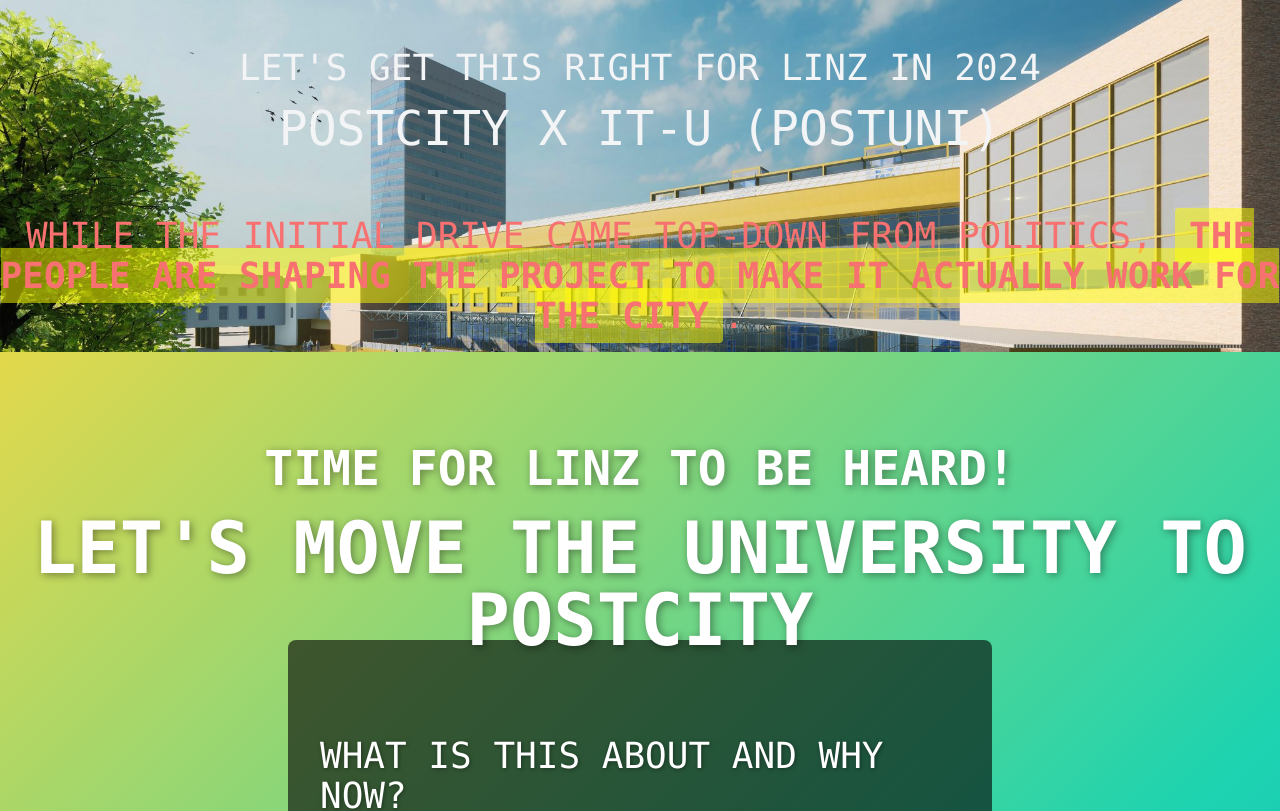
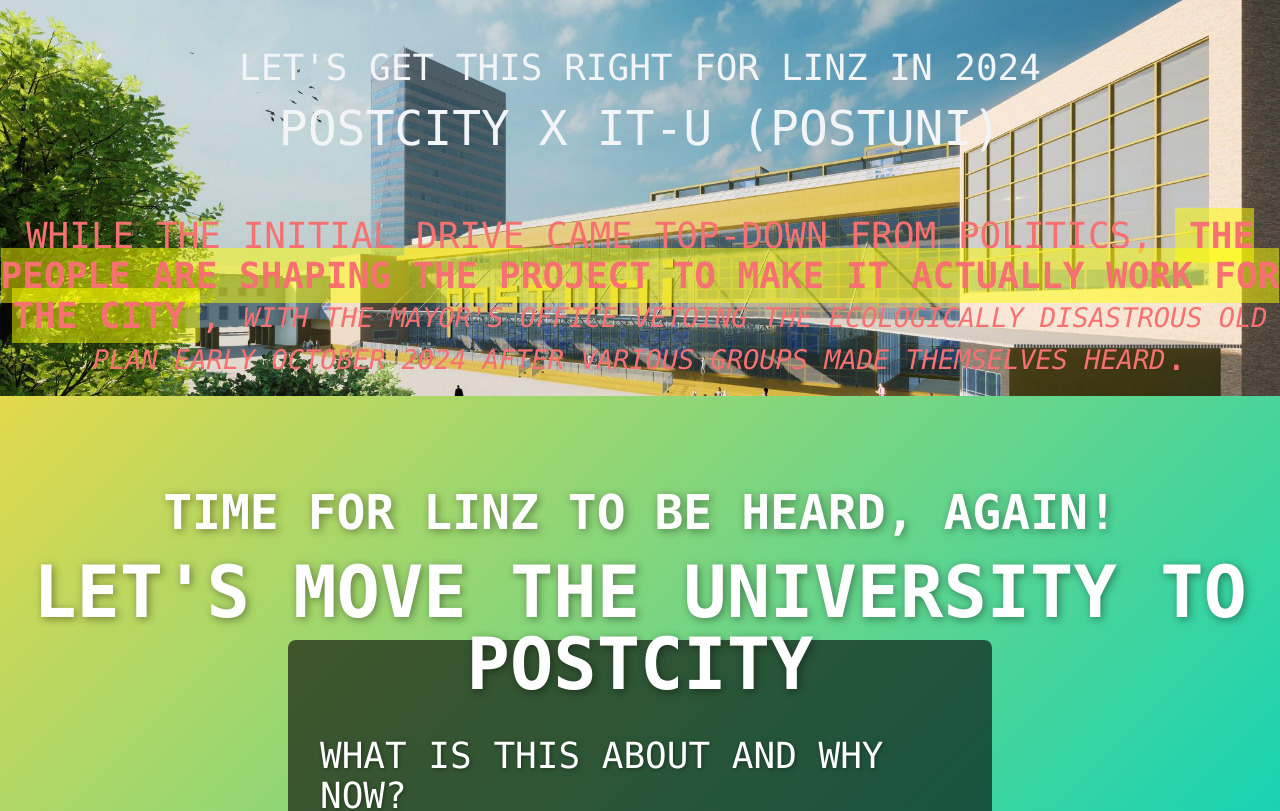
Before and after one commit to heseltime/postuni, a Nuxt app: page / in a window 1280 px wide. Shown: the top 811 px of the page. Built offline with nearby package versions, Linux system fonts and the light colour scheme.

Commit message:
Prep KHJ Involvement Text

```diff
--- a/layouts/default.vue
+++ b/layouts/default.vue
@@ -8,14 +8,15 @@
 
       <h3 class="text-4xl uppercase mb-4 font-mono text-red-400 pt-12">
         While the initial drive came top-down from politics,
-        <b class="highlight-background">the people are shaping the project to make it actually work for the city</b>.
+        <b class="highlight-background">the people are shaping the project to make it actually work for the city</b>,
+        <i class="smaller-text">with the mayor's office vetoing the ecologically disastrous old plan early October 2024 after various groups made themselves heard</i>.
       </h3>
 
 
       <div class="bg-gray-500 text-gray-100 text-center">
         <div class="w-full background-banner flashy-banner-text">
 
-          <h3 class="text-4xl uppercase mb-4 font-mono pt-12">Time for Linz to be Heard!</h3>
+          <h3 class="text-4xl uppercase mb-4 font-mono pt-12">Time for Linz to be Heard, Again!</h3>
 
           <h2 class="text-5xl uppercase mb-4 font-mono pt-30">Let's move the university to PostCity</h2>
 
@@ -181,6 +182,12 @@
   border-radius: 4px;
 }
 
+.smaller-text {
+  font-size: 0.75em; /* Adjust as needed */
+  vertical-align: middle;
+}
+
+
 .cta-button {
   background: linear-gradient(45deg, #ff4d4d, #ff0000); /* Gradient for a glossy look */
   color: #ffffff;
--- a/pages/index.vue
+++ b/pages/index.vue
@@ -164,6 +164,20 @@
     </div>
 
     <div class="text-box mb-4">
+      <h3>Lorem ipsum</h3>
+      <p>Lorem lorem lorem ipsum</p>
+    </div>
+
+    <div class="header-box">
+      <div class="info header">
+        <h3>CATHOLIC UNIV. YOUTH</h3>
+        <div class="arrow-down"></div>
+        <div class="arrow-down"></div>
+        <div class="arrow-down"></div>
+      </div>
+    </div>
+
+    <div class="text-box mb-4 endnotes">
       <h3>Lorem ipsum</h3>
       <p>Lorem lorem lorem ipsum</p>
     </div>
```
